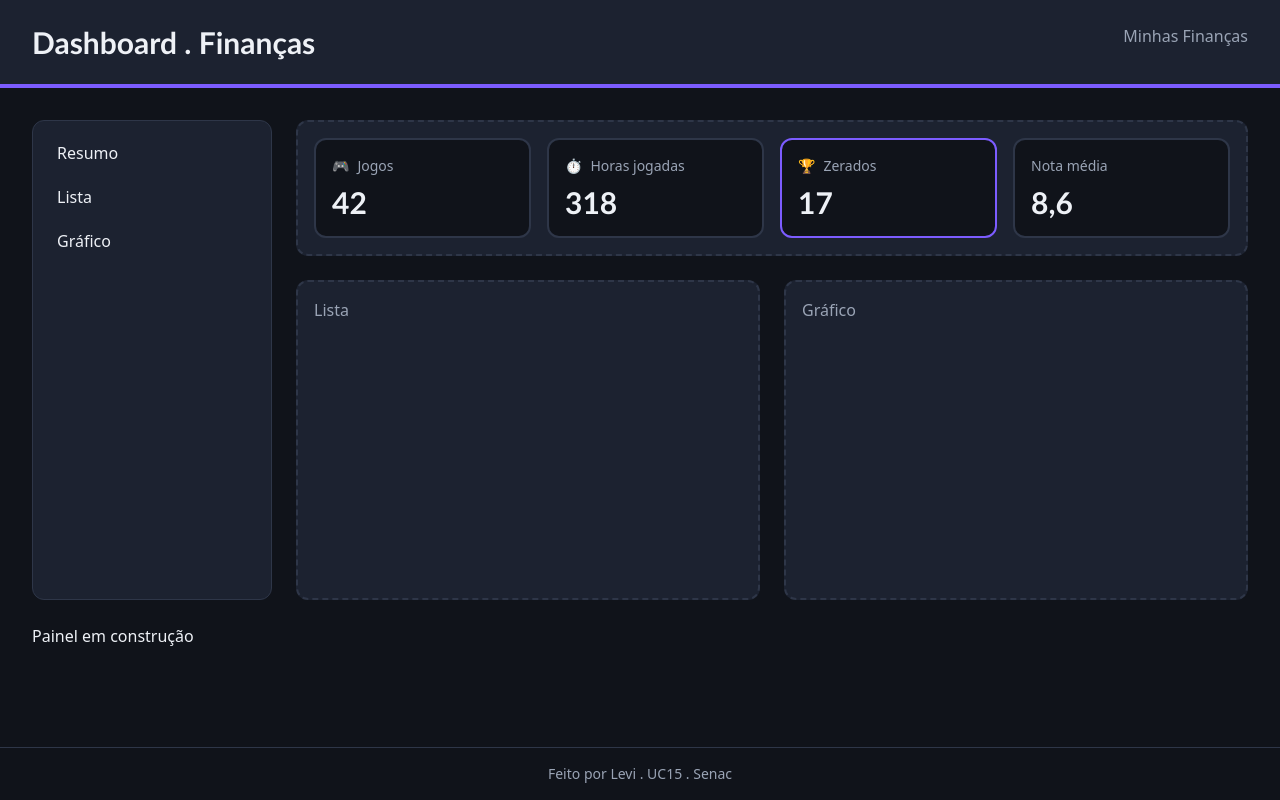
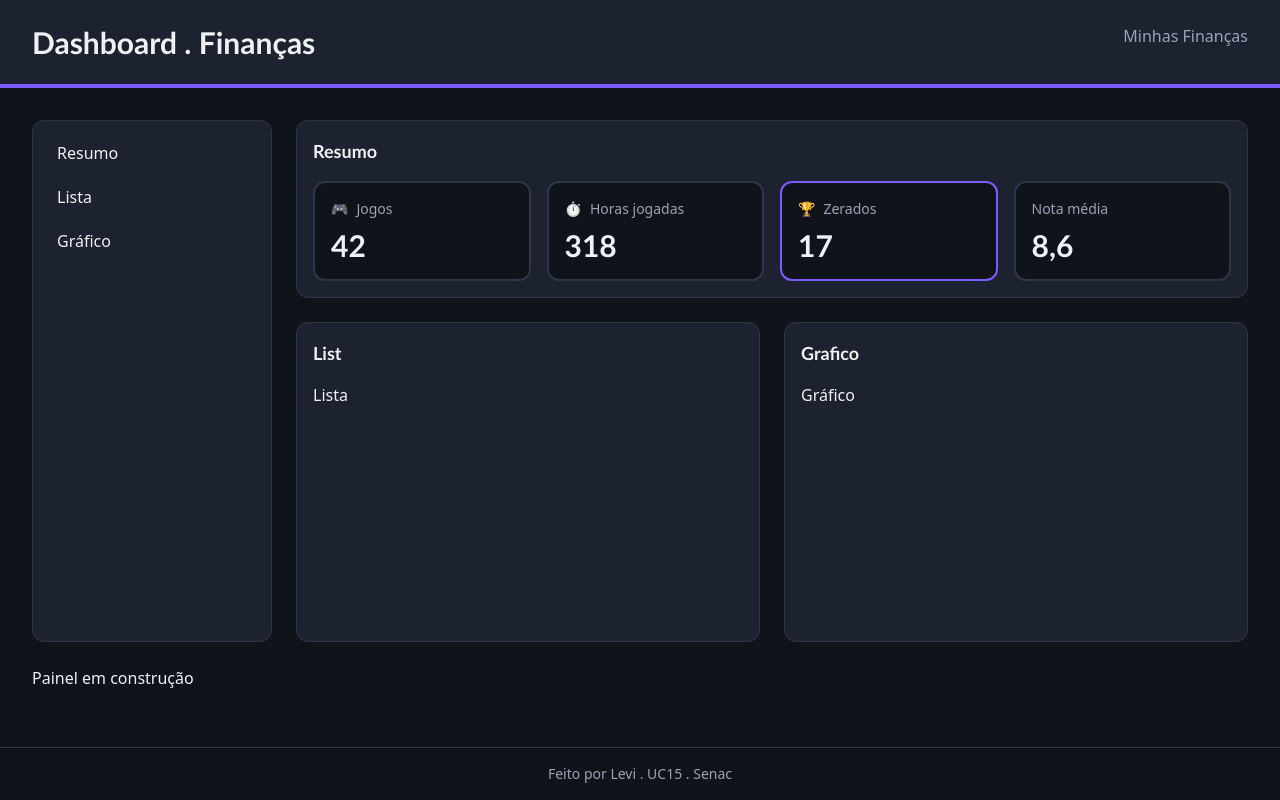
Before and after one commit to Levi-dev6638/my-dashboard, a React (Vite) app: page / in a window 1280 px wide. Built offline with nearby package versions, Linux system fonts and the light colour scheme.

Commit message:
feat:  add Panel component with children

```diff
--- a/src/App.jsx
+++ b/src/App.jsx
@@ -2,6 +2,7 @@ import Header from './components/Header';
 import Footer from './components/Footer';
 import Menu from './components/Menu';
 import SummaryCard from './components/SummaryCard';
+import Panel from './components/Panel'
 const areaClass =
   'min-h-32 rounded-xl border-2 border-dashed border-border bg-surface p-4 text-muted';
 function App() {
@@ -16,21 +17,22 @@ function App() {
         >
           <Menu />
 
-          <section id="summary" className={`${areaClass} md:col-span-2`}>
+          <Panel id="summary" title="Resumo" className="md:col-span-2">
             <div className="grid grid-cols-2 gap-4 md:grid-cols-4">
+
               <SummaryCard title="Jogos" value={42} icon="🎮" />
               <SummaryCard title="Horas jogadas" value={318} icon="⏱️" />
               <SummaryCard title="Zerados" value={17} icon="🏆" isHighlighted />
               <SummaryCard title="Nota média" value="8,6" />
             </div>
-          </section>
+          </Panel>
 
-          <section id="list" className={`${areaClass} md:min-h-80`}>
+          <Panel id="list" title="List" className= "md:min-h-80">
             Lista
-          </section>
-          <section id="chart" className={`${areaClass} md:min-h-80`}>
+          </Panel>
+          <Panel id="chart" title="Grafico" className= "md:min-h-80">
             Gráfico
-          </section>
+          </Panel>
           <p>Painel em construção</p>
         </main>
 
--- /dev/null
+++ b/src/components/Panel.jsx
@@ -0,0 +1,10 @@
+function Panel({ id, title, className = '', children }) {
+  return (
+    <section id={id} className={`rounded-xl border border-border bg-surface p-4 ${className}`}>
+      <h2 className="mb-4 font-heading text-lg font-bold">{title}</h2>
+      {children}
+    </section>
+  )
+}
+
+export default Panel
```
